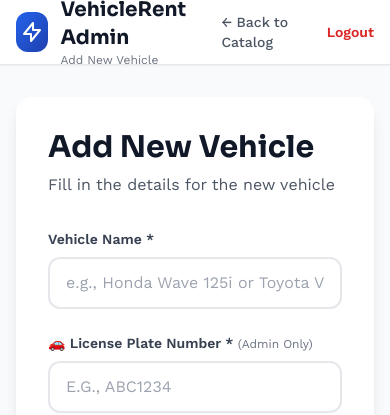
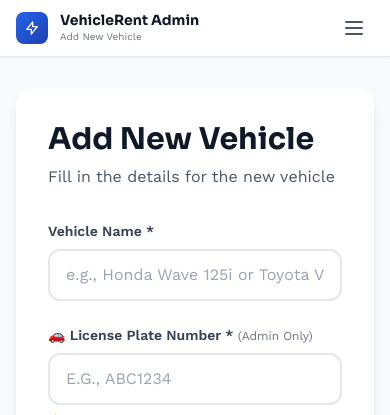
Before and after one commit to kingirbah/VehicleRent, a Flask app: page /admin/vehicle/add in a window 390 px wide. Shown: the top 415 px of the page. Run offline with Flask 3, Linux system fonts and the light colour scheme; the visitor is signed in with stand-in values (Sample User, id 1); parts of the project's set-up code (start-up, migrations or seed data) failed here and were passed over; some libraries are stand-ins or nearby versions.

Commit message:
Update navbar mobile

```diff
--- a/templates/admin_add.html
+++ b/templates/admin_add.html
@@ -70,29 +70,46 @@
     </style>
 </head>
 <body class="bg-gray-50">
-    <!-- Admin Navigation -->
-    <nav class="bg-white shadow-sm border-b border-gray-200">
+
+    <!-- NAVBAR -->
+    <nav class="bg-white shadow-sm border-b border-gray-200 sticky top-0 z-50">
         <div class="max-w-7xl mx-auto px-4 sm:px-6 lg:px-8">
-            <div class="flex justify-between items-center h-16">
+            <div class="flex justify-between items-center h-14 md:h-16">
+                <!-- Logo -->
                 <div class="flex items-center space-x-3">
-                    <div class="w-10 h-10 bg-gradient-to-br from-blue-600 to-blue-800 rounded-xl flex items-center justify-center">
-                        <svg class="w-6 h-6 text-white" fill="none" stroke="currentColor" viewBox="0 0 24 24">
+                    <div class="w-8 h-8 md:w-10 md:h-10 bg-gradient-to-br from-blue-600 to-blue-800 rounded-lg md:rounded-xl flex items-center justify-center flex-shrink-0">
+                        <svg class="w-4 h-4 md:w-6 md:h-6 text-white" fill="none" stroke="currentColor" viewBox="0 0 24 24">
                             <path stroke-linecap="round" stroke-linejoin="round" stroke-width="2" d="M13 10V3L4 14h7v7l9-11h-7z"></path>
                         </svg>
                     </div>
                     <div>
-                        <h1 class="text-xl font-bold text-gray-900">VehicleRent Admin</h1>
-                        <p class="text-xs text-gray-500">Add New Vehicle</p>
+                        <h1 class="text-sm md:text-xl font-bold text-gray-900 leading-tight">VehicleRent Admin</h1>
+                        <p class="text-[10px] md:text-xs text-gray-500">Add New Vehicle</p>
                     </div>
                 </div>
-                <div class="flex items-center space-x-4">
-                    <a href="/admin" class="text-sm text-gray-600 hover:text-blue-600 font-medium transition">
-                        ← Back to Catalog
-                    </a>
-                    <a href="/logout" class="text-sm text-red-600 hover:text-red-700 font-semibold transition">
-                        Logout
-                    </a>
+
+                <!-- Desktop Nav -->
+                <div class="hidden md:flex items-center space-x-4">
+                    <a href="/admin" class="text-sm text-gray-600 hover:text-blue-600 font-medium transition">← Back to Catalog</a>
+                    <a href="/logout" class="text-sm text-red-600 hover:text-red-700 font-semibold transition px-4 py-2 rounded-lg hover:bg-red-50">Logout</a>
                 </div>
+
+                <!-- Mobile Hamburger -->
+                <div class="md:hidden flex items-center">
+                    <button id="mobile-menu-btn" class="text-gray-600 hover:text-blue-600 focus:outline-none p-2">
+                        <svg class="w-6 h-6" fill="none" stroke="currentColor" viewBox="0 0 24 24">
+                            <path stroke-linecap="round" stroke-linejoin="round" stroke-width="2" d="M4 6h16M4 12h16M4 18h16"></path>
+                        </svg>
+                    </button>
+                </div>
+            </div>
+        </div>
+
+        <!-- Mobile Dropdown -->
+        <div id="mobile-menu" class="hidden md:hidden bg-white border-b border-gray-100 shadow-lg absolute w-full left-0 top-14 z-40">
+            <div class="px-4 py-3 space-y-2">
+                <a href="/admin" class="block px-3 py-2 rounded-md text-sm font-medium text-blue-700 bg-blue-50">← Back to Catalog</a>
+                <a href="/logout" class="block px-3 py-2 text-sm font-medium text-red-600 border-t mt-2 pt-2">Logout</a>
             </div>
         </div>
     </nav>
@@ -317,31 +334,27 @@
     </div>
 
     <script>
+        // Mobile menu toggle
+        const btn = document.getElementById('mobile-menu-btn');
+        const menu = document.getElementById('mobile-menu');
+        btn.addEventListener('click', () => menu.classList.toggle('hidden'));
+
         let selectedFile = null;
-        const MAX_FILE_SIZE = 1 * 1024 * 1024; // 1MB
+        const MAX_FILE_SIZE = 1 * 1024 * 1024;
 
         function handleImageUpload(event) {
             const file = event.target.files[0];
-
-            if (!file) {
-                return;
-            }
-
-            // Check file size
+            if (!file) return;
             if (file.size > MAX_FILE_SIZE) {
                 alert(`File "${file.name}" is larger than 1MB. Please choose a smaller image.`);
                 event.target.value = '';
                 return;
             }
-
-            // Check file type
             if (!file.type.match('image/(png|jpeg|jpg|webp)')) {
                 alert(`File "${file.name}" is not a supported image format.`);
                 event.target.value = '';
                 return;
             }
-
-            // Store file
             selectedFile = file;
             updateImagePreview();
         }
@@ -355,7 +368,6 @@
         function updateImagePreview() {
             const previewContainer = document.getElementById('imagePreview');
             previewContainer.innerHTML = '';
-
             if (selectedFile) {
                 const reader = new FileReader();
                 reader.onload = function(e) {
```
Also changed, not shown: templates/admin_edit.html (+39 -25 lines).
